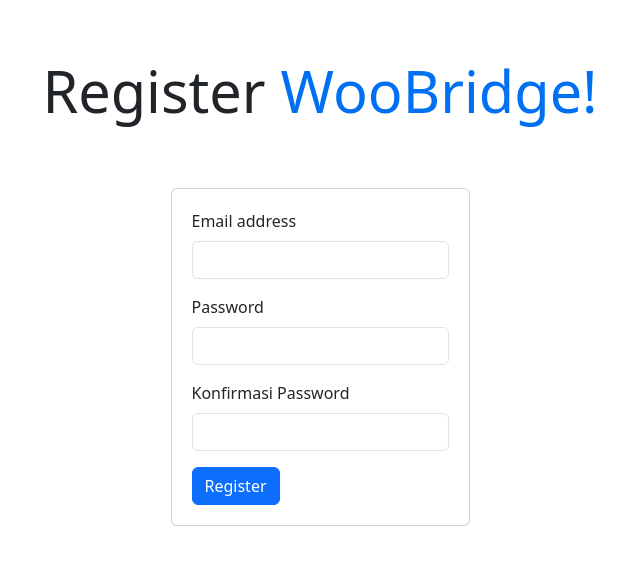
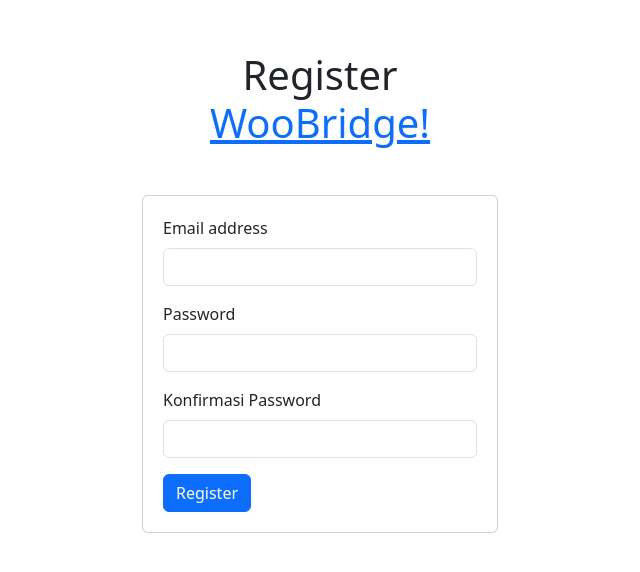
Before and after one commit to hendarSu/appbridge, a Next.js app: page /register in a window 1280 px wide. Shown: the part 108-680 px from the top of the page, without its empty margins (320-960 px from the left). Built offline with nearby package versions, Linux system fonts and the light colour scheme.

Commit message:
fix: deploy

```diff
--- a/pages/register/index.jsx
+++ b/pages/register/index.jsx
@@ -27,9 +27,12 @@
 
   return (
     <Layout>
-      <div className={styles.container}>
-        <div className="mb-5">
-          <p className={styles.title}>
+      <div className="container">
+        <div className="row justify-content-center align-items-center" style={{ height: '100vh' }}>
+          <div className="col-md-4"></div>
+          <div className="col-md-4">
+            <div className="mb-5 text-center">
+              <p className="h1 font-w700">
                 Register <a href="#">WooBridge!</a>
               </p>
             </div>
@@ -37,7 +40,7 @@
               <div className="card-body">
                 <form onSubmit={handleSubmit}>
                   <div className="mb-3">
-                <label for="exampleInputEmail1" className="form-label">
+                    <label htmlFor="exampleInputEmail1" className="form-label">
                       Email address
                     </label>
                     <input
@@ -50,7 +53,7 @@
                     />
                   </div>
                   <div className="mb-3">
-                <label for="exampleInputPassword1" className="form-label">
+                    <label htmlFor="exampleInputPassword1" className="form-label">
                       Password
                     </label>
                     <input
@@ -62,7 +65,7 @@
                     />
                   </div>
                   <div className="mb-3">
-                <label for="exampleInputPassword1" className="form-label">
+                    <label htmlFor="exampleInputPassword1" className="form-label">
                       Konfirmasi Password
                     </label>
                     <input
@@ -85,6 +88,9 @@
               </div>
             </div>
           </div>
+          <div className="col-md-4"></div>
+        </div>
+      </div>
 
       <ToastNotification
         show={showToast}
```
Also changed, not shown: pages/connect/index.jsx (deleted). Lines whose indentation alone changed are shown as unchanged.
